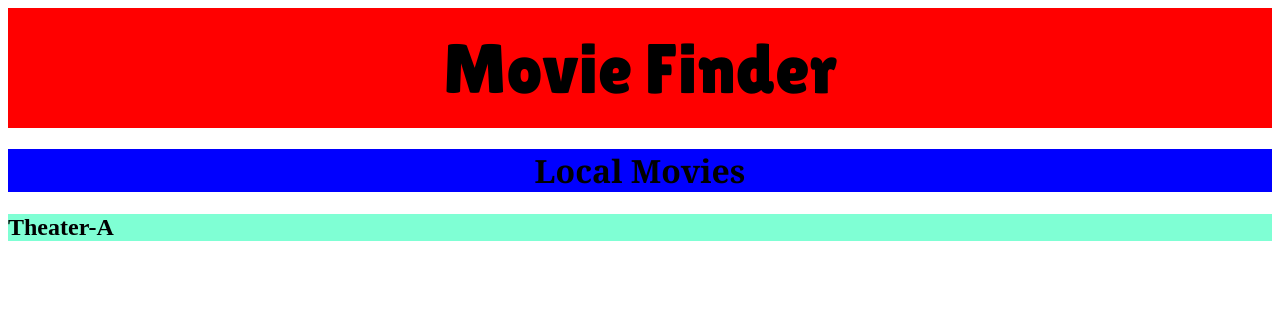
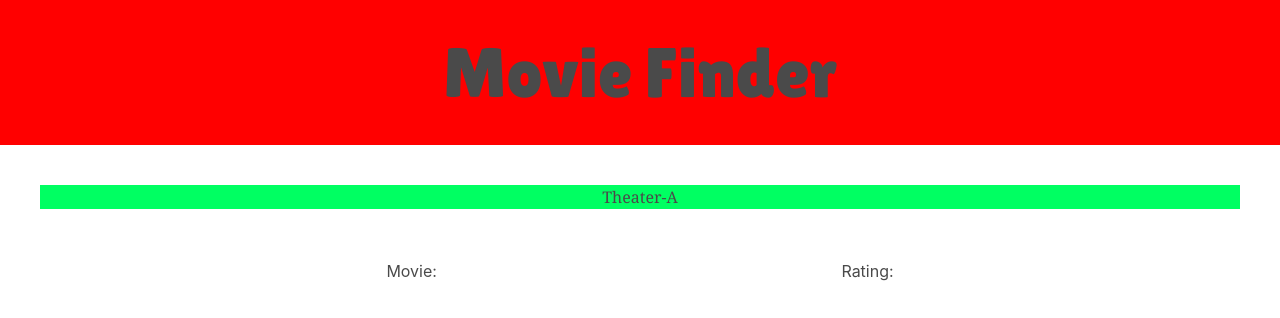
Before and after one commit to Steveb175/Brewery-Finder, a plain HTML site: page index.html in a window 1280 px wide. Drawn offline with nearby package versions, Linux system fonts and the light colour scheme.

Commit message:
Almost forgot to Add bulma lol

```diff
--- a/assets/style.css
+++ b/assets/style.css
@@ -7,13 +7,15 @@ header {
 }
 h1 {
     font-size: 50;
-    padding: 10;
+    padding: 40;
     text-align: center;
-    background-color: blue;
+    background-color: rgb(0, 255, 98);
     font-family: Cambria, Cochin, Georgia, Times, 'Times New Roman', serif;
+    margin: 40px;
 }
 
 h2 {
-    background-color: aquamarine;
-
+    text-align: center;
+    word-spacing: 400px;
+    padding: 10px;
 }
--- a/index.html
+++ b/index.html
@@ -1,6 +1,12 @@
 <!DOCTYPE html>
 <html lang="en">
 <head>
+    <html>
+        <head>
+          <meta charset="utf-8">
+          <meta name="viewport" content="width=device-width, initial-scale=1">
+          <title>Hello Bulma!</title>
+          <link rel="stylesheet" href="https://cdn.jsdelivr.net/npm/bulma@0.9.4/css/bulma.min.css">
     <meta charset="UTF-8">
     <meta http-equiv="X-UA-Compatible" content="IE=edge">
     <meta name="viewport" content="width=device-width, initial-scale=1.0">
@@ -12,8 +18,9 @@
 </head>
 <body>
     <header>Movie Finder</header>
-    <h1>Local Movies</h1>
-    <h2>Theater-A</h2>
+    <h1>Theater-A</h1>
+    <h2>Movie: Rating:</h2>
+
 
 
 
```
